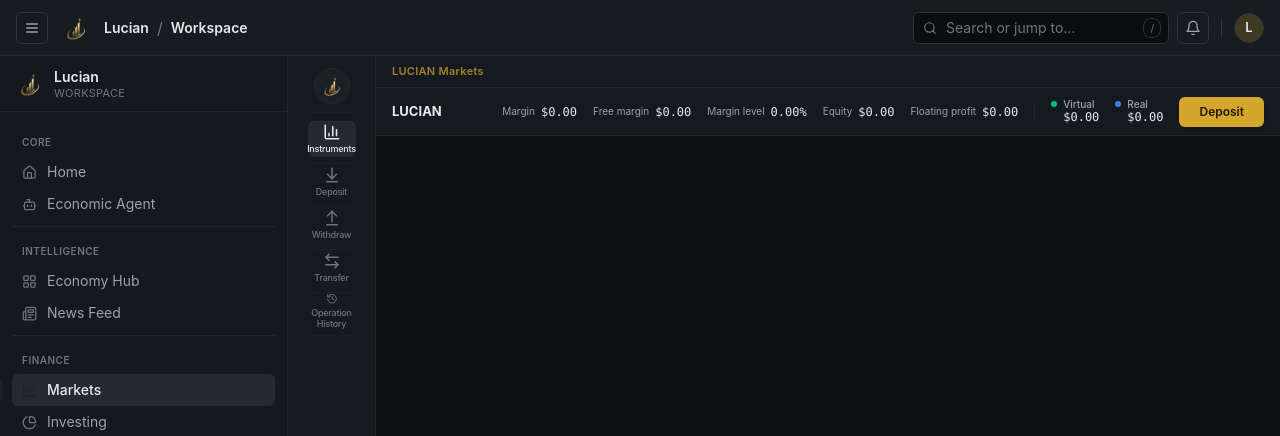
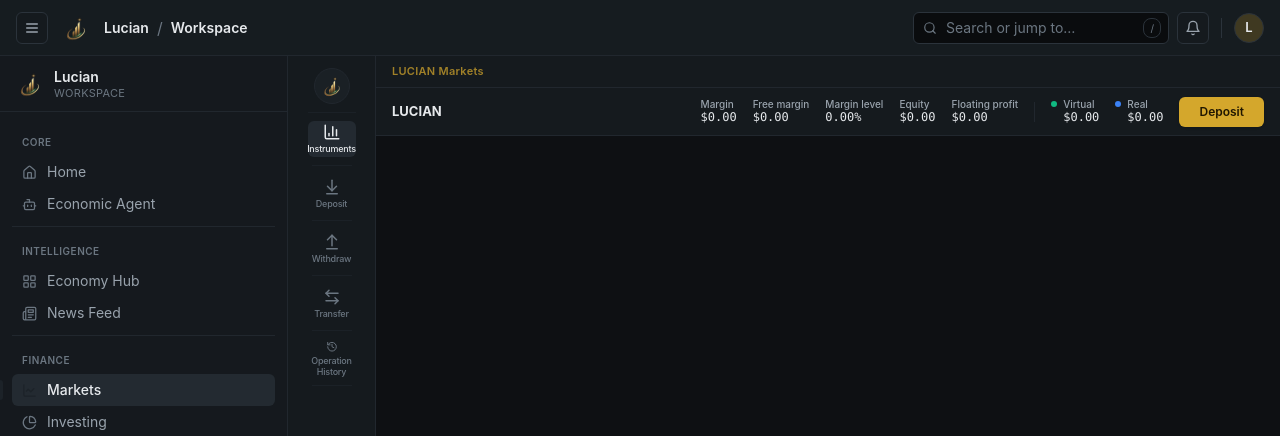
Before and after one commit to nature0-hash/LUCIANWORKSPACEE, a Next.js app: page /markets in a window 1280 px wide. Shown: the top 436 px of the page. Built offline with nearby package versions, Linux system fonts and the light colour scheme.

Commit message:
main folder

```diff
--- a/src/components/markets/markets-frame.tsx
+++ b/src/components/markets/markets-frame.tsx
@@ -177,7 +177,7 @@ function RailBtn({
 }) {
   const parts = twoLine ? splitTwoLine(label) : [label];
   return (
-    <div className="flex w-full flex-col items-center">
+    <div className="mb-2.5 flex w-full flex-col items-center">
       <button
         type="button"
         title={label}
@@ -196,7 +196,7 @@ function RailBtn({
         </span>
       </button>
       {/* Thin horizontal separator under each tool item */}
-      <div className={cn("mt-1.5 h-px w-10", RAIL_SEPARATOR)} />
+      <div className={cn("mt-2 h-px w-10", RAIL_SEPARATOR)} />
     </div>
   );
 }
@@ -210,9 +210,14 @@ function splitTwoLine(label: string): string[] {
 }
 
 function Metric({ label, value }: { label: string; value: string }) {
+  /* Vertical label-on-top / value-under layout (same pattern as
+     Virtual/Real) but WITHOUT the colored dot accent — just clean
+     label-over-value. */
   return (
-    <div className="flex shrink-0 items-center gap-1.5">
-      <span className={cn("text-[10px]", TOPBAR_LABEL)}>{label}</span>
+    <div className="flex shrink-0 flex-col items-start leading-tight">
+      <span className={cn("text-[10px] font-medium", TOPBAR_LABEL)}>
+        {label}
+      </span>
       <span
         className={cn(
           "font-mono text-[12px] tabular-nums font-medium",
```
